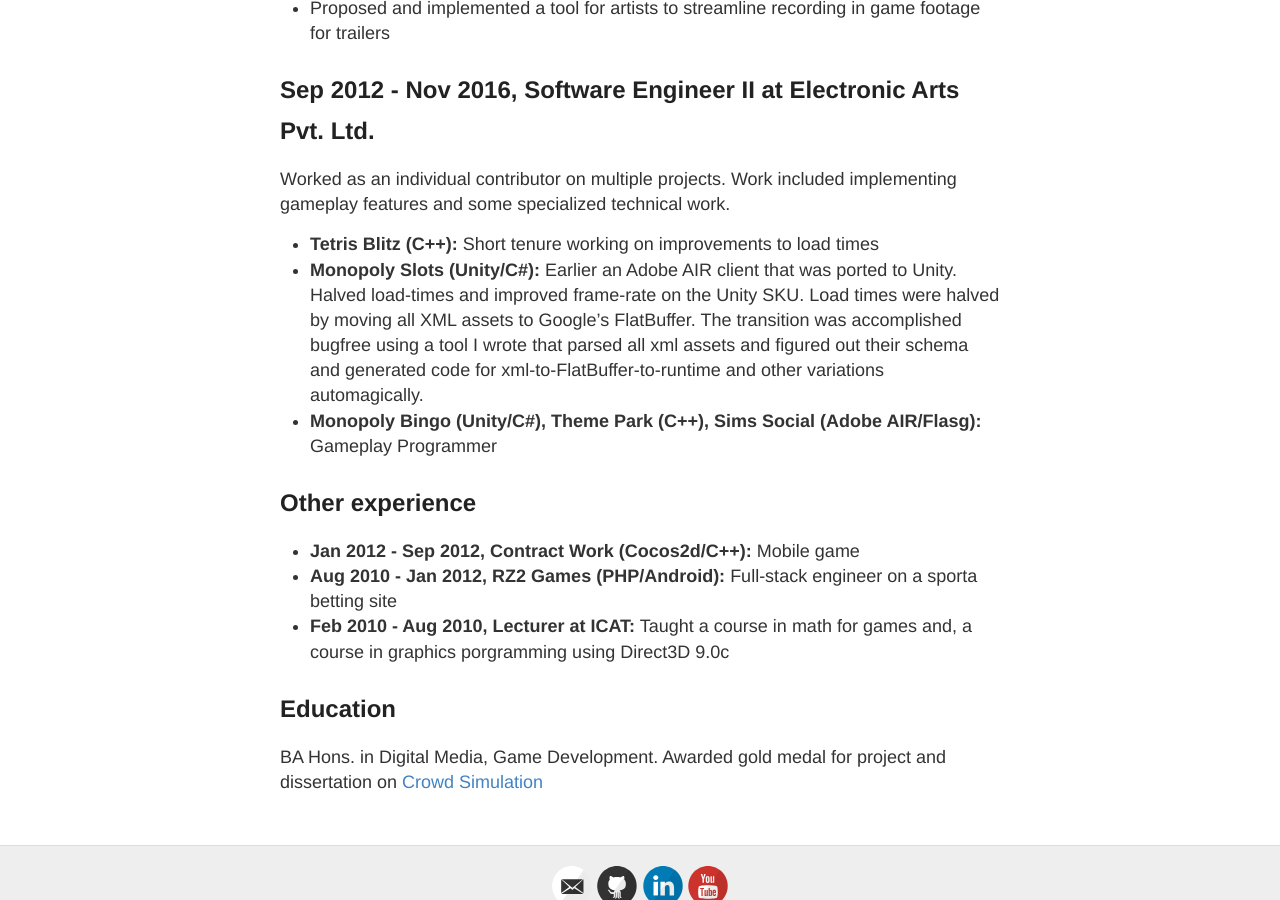
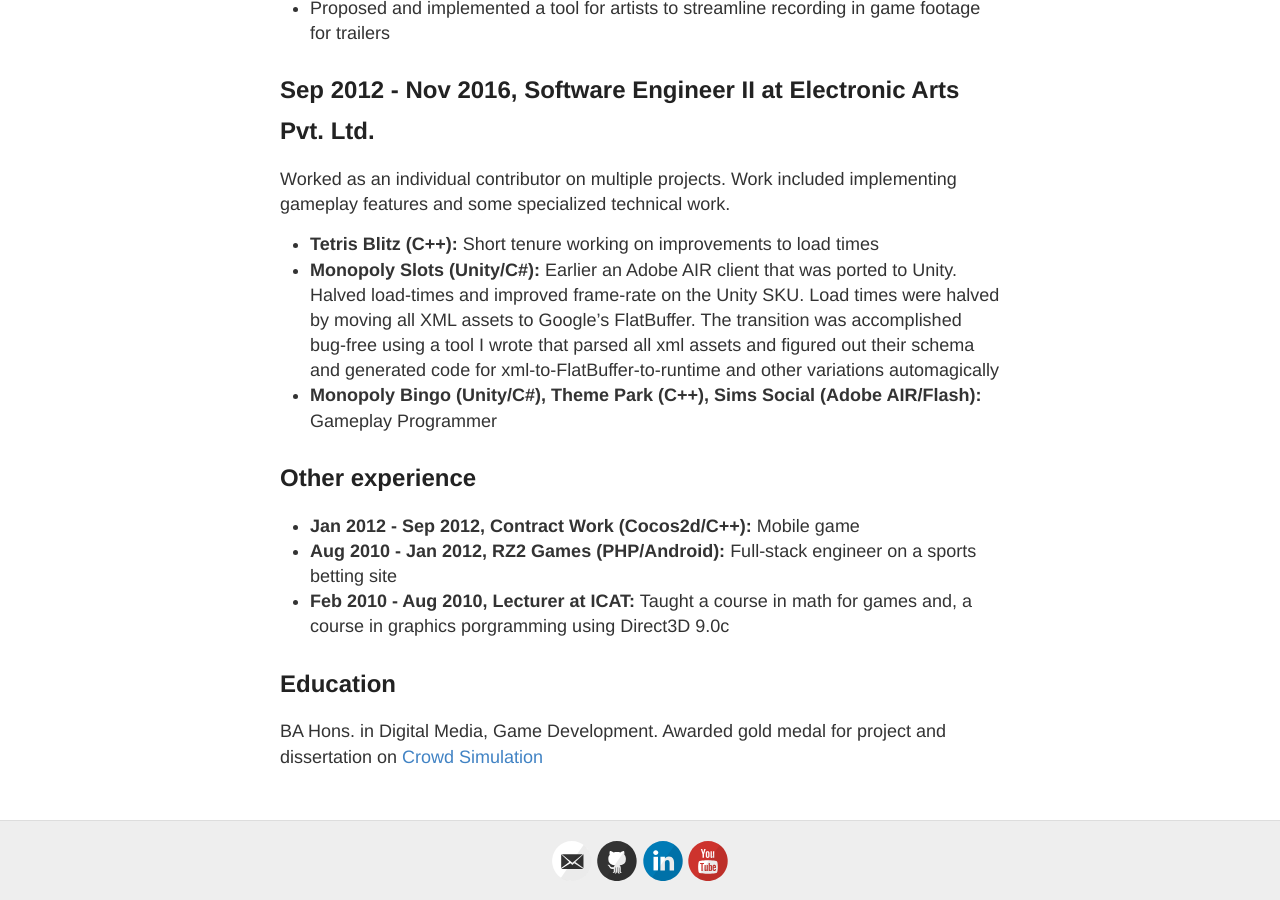
Before and after one commit to bapel/bapel.github.io, a Jekyll site: the page built from cv.md, in a window 1280 px wide and 900 px high, scrolled down 1429 px. Built offline with Jekyll 4.4.1, drawn with Linux system fonts in a browser that asks for light colours.

Commit message:
Updated CV

```diff
--- a/cv.md
+++ b/cv.md
@@ -44,13 +44,13 @@
 Worked as an individual contributor on multiple projects. Work included implementing gameplay features and some specialized technical work.
 
 - **Tetris Blitz (C++):** Short tenure working on improvements to load times
-- **Monopoly Slots (Unity/C#):** Earlier an Adobe AIR client that was ported to Unity. Halved load-times and improved frame-rate on the Unity SKU. Load times were halved by moving all XML assets to Google's FlatBuffer. The transition was accomplished bugfree using a tool I wrote that parsed all xml assets and figured out their schema and generated code for xml-to-FlatBuffer-to-runtime and other variations automagically.
-- **Monopoly Bingo (Unity/C#), Theme Park (C++), Sims Social (Adobe AIR/Flasg):** Gameplay Programmer
+- **Monopoly Slots (Unity/C#):** Earlier an Adobe AIR client that was ported to Unity. Halved load-times and improved frame-rate on the Unity SKU. Load times were halved by moving all XML assets to Google's FlatBuffer. The transition was accomplished bug-free using a tool I wrote that parsed all xml assets and figured out their schema and generated code for xml-to-FlatBuffer-to-runtime and other variations automagically
+- **Monopoly Bingo (Unity/C#), Theme Park (C++), Sims Social (Adobe AIR/Flash):** Gameplay Programmer
 
 ## Other experience
 
 - **Jan 2012 - Sep 2012, Contract Work (Cocos2d/C++):** Mobile game
-- **Aug 2010 - Jan 2012, RZ2 Games (PHP/Android):** Full-stack engineer on a sporta betting site
+- **Aug 2010 - Jan 2012, RZ2 Games (PHP/Android):** Full-stack engineer on a sports betting site
 - **Feb 2010 - Aug 2010, Lecturer at ICAT:** Taught a course in math for games and, a course in graphics porgramming using Direct3D 9.0c
 
 ## Education
```
